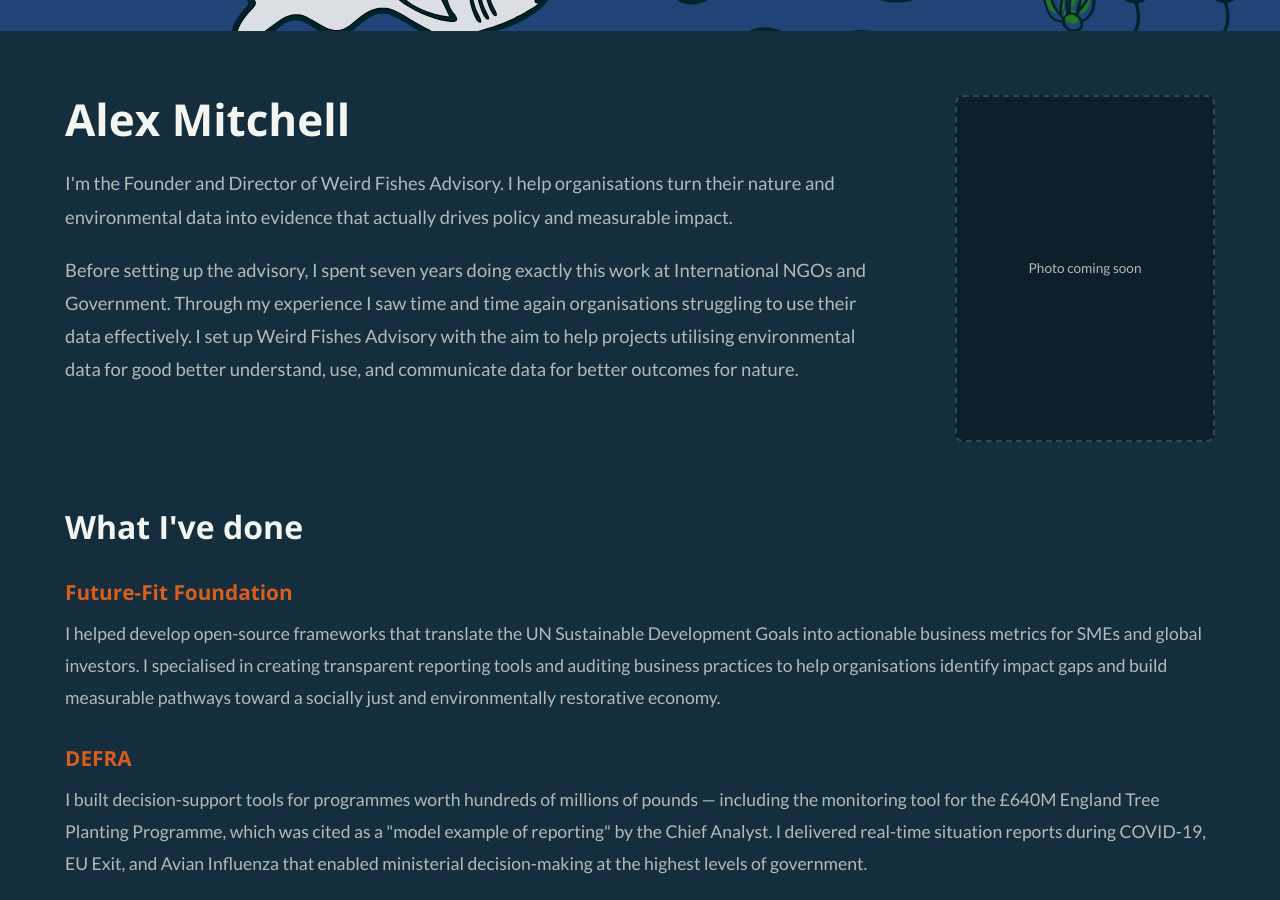
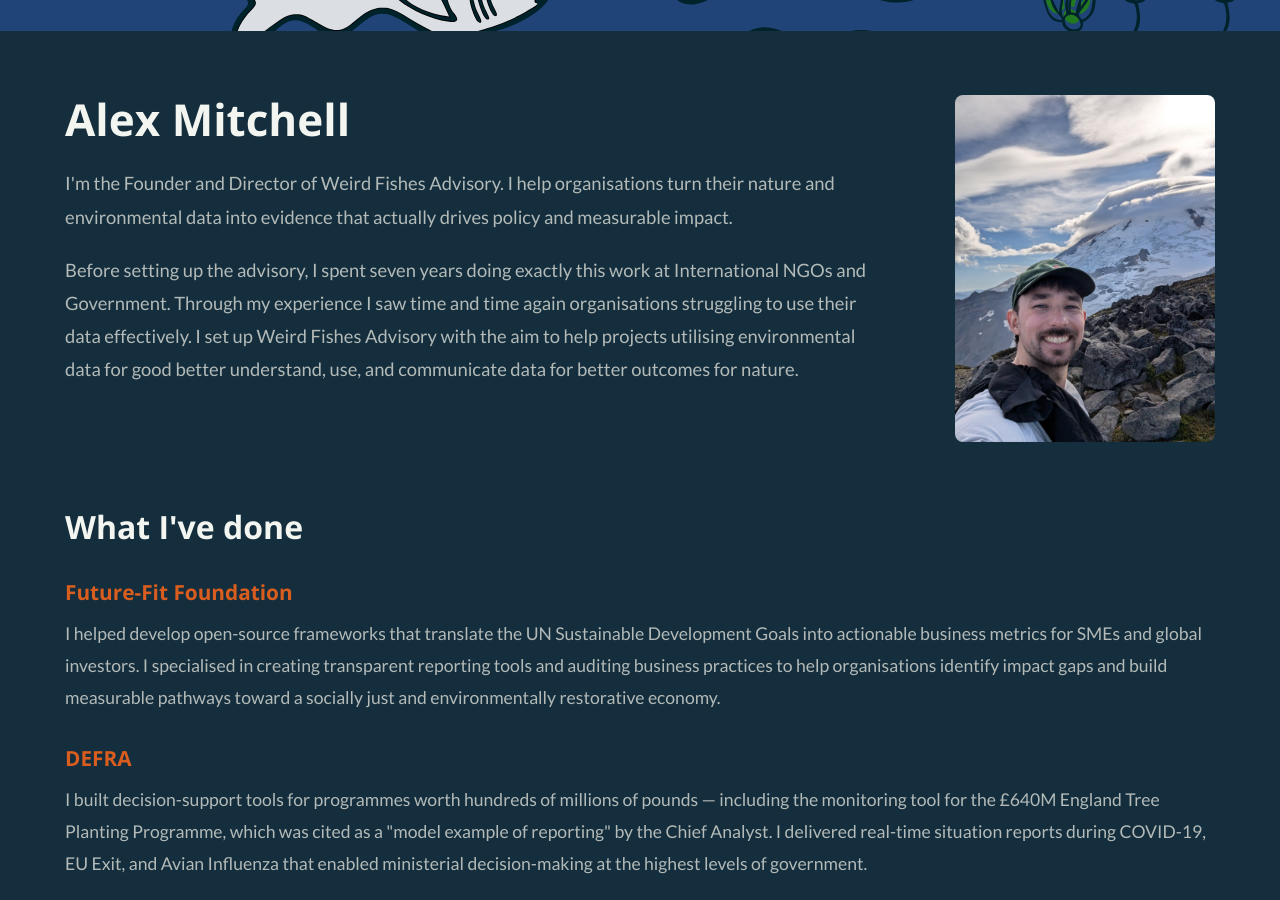
Before and after one commit to almitch/weirdfishesadvisory.github.io, a Jekyll site: the page built from about.md, in a window 1280 px wide and 900 px high, scrolled down 312 px. Built offline with Jekyll 4.4.1, drawn with Linux system fonts in a browser that asks for light colours.

Commit message:
Add profile photo to about page
Co-Authored-By: Claude Sonnet 4.6 <noreply@anthropic.com>

```diff
--- a/about.md
+++ b/about.md
@@ -15,9 +15,7 @@ title: About
       <p>Before setting up the advisory, I spent seven years doing exactly this work at International NGOs and Government. Through my experience I saw time and time again organisations struggling to use their data effectively. I set up Weird Fishes Advisory with the aim to help projects utilising environmental data for good better understand, use, and communicate data for better outcomes for nature.</p>
     </div>
     <div class="about-photo">
-      <div class="photo-placeholder">
-        <span>Photo coming soon</span>
-      </div>
+      <img src="{{ '/assets/web/alex-mitchell.jpg' | relative_url }}" alt="Alex Mitchell">
     </div>
   </div>
 </section>
```
Also changed, not shown: assets/web/alex-mitchell.jpg (added).
